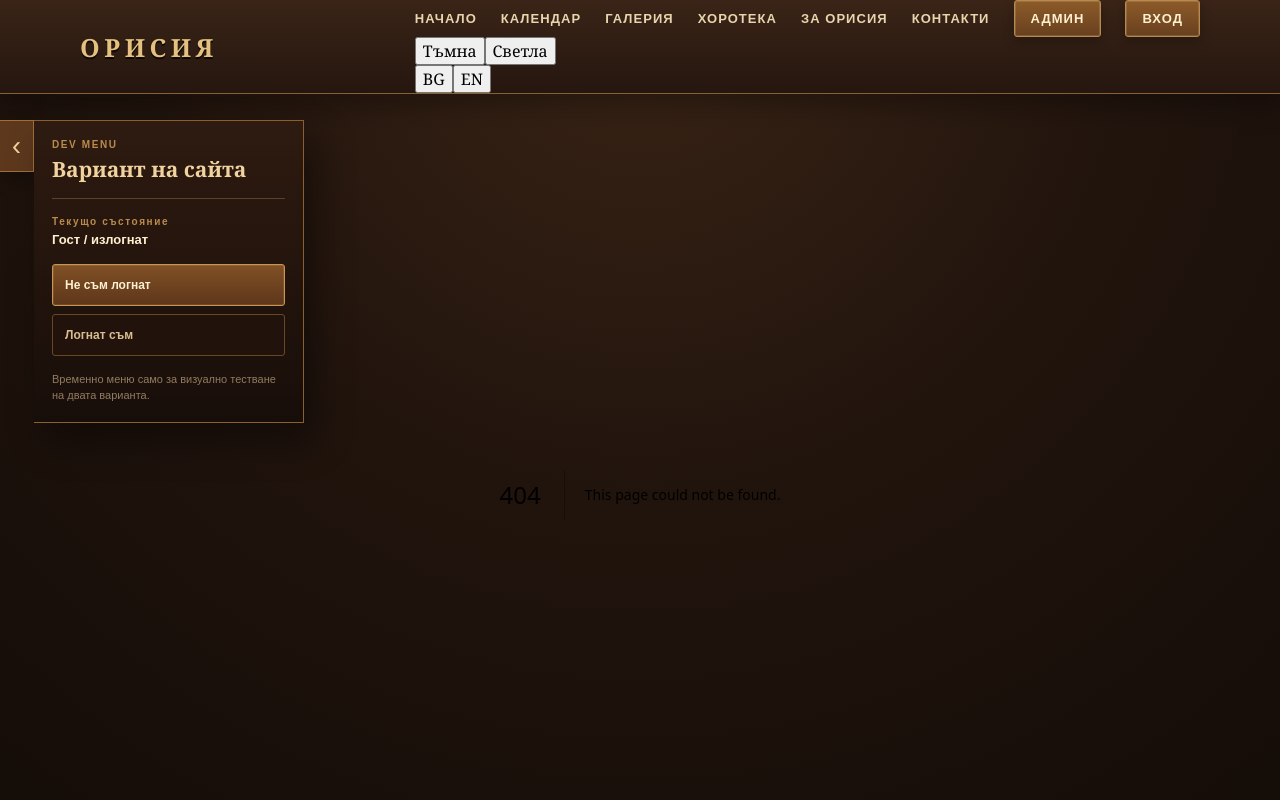
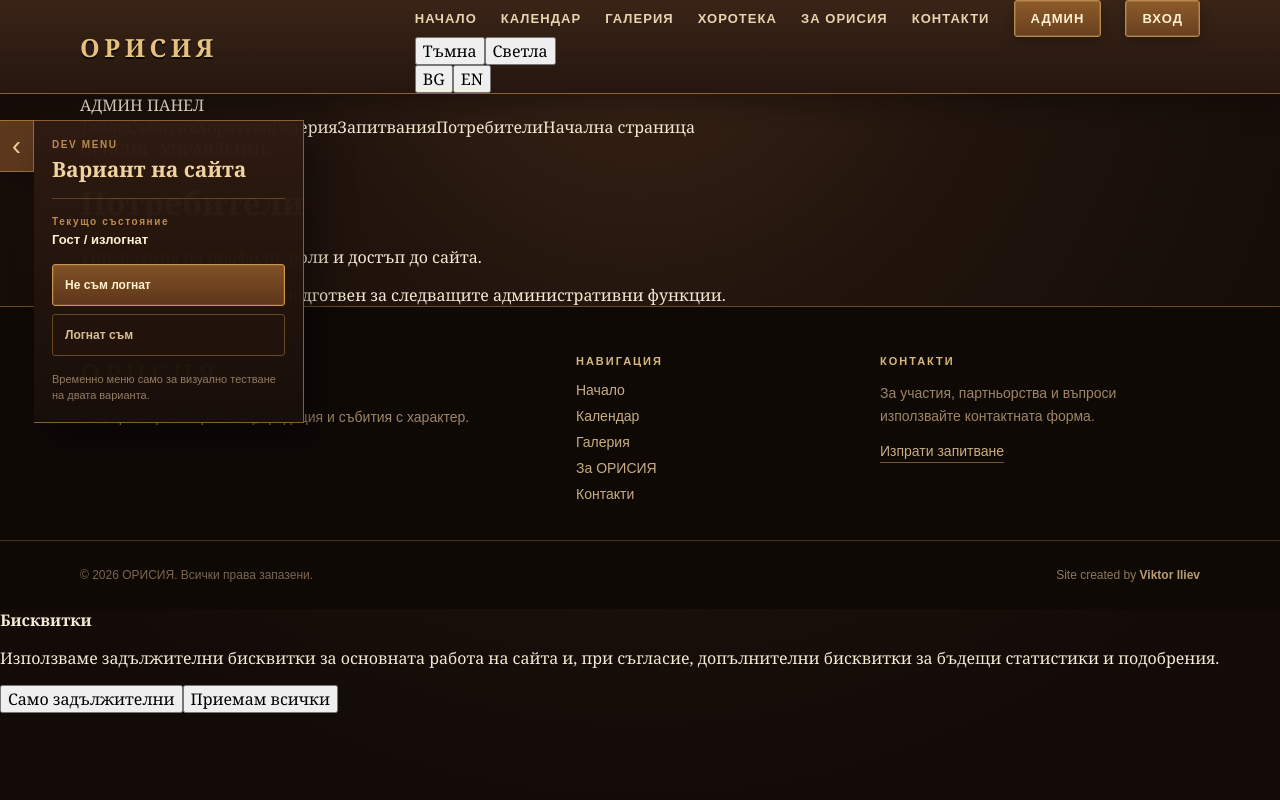
Before and after one commit to viktor132607/Orisia.Client, a Next.js app: page /admin/users in a window 1280 px wide. Before the commit this address had no page. Shown: the top 800 px of the page. Built offline with nearby package versions, Linux system fonts and the light colour scheme.

Commit message:
Add admin users section

```diff
--- /dev/null
+++ b/src/app/admin/users/page.tsx
@@ -0,0 +1,5 @@
+import AdminSectionPlaceholder from "../../../components/AdminSectionPlaceholder";
+
+export default function AdminUsersPage() {
+  return <AdminSectionPlaceholder title="Потребители" description="Управление на профили, роли и достъп до сайта." />;
+}
```
